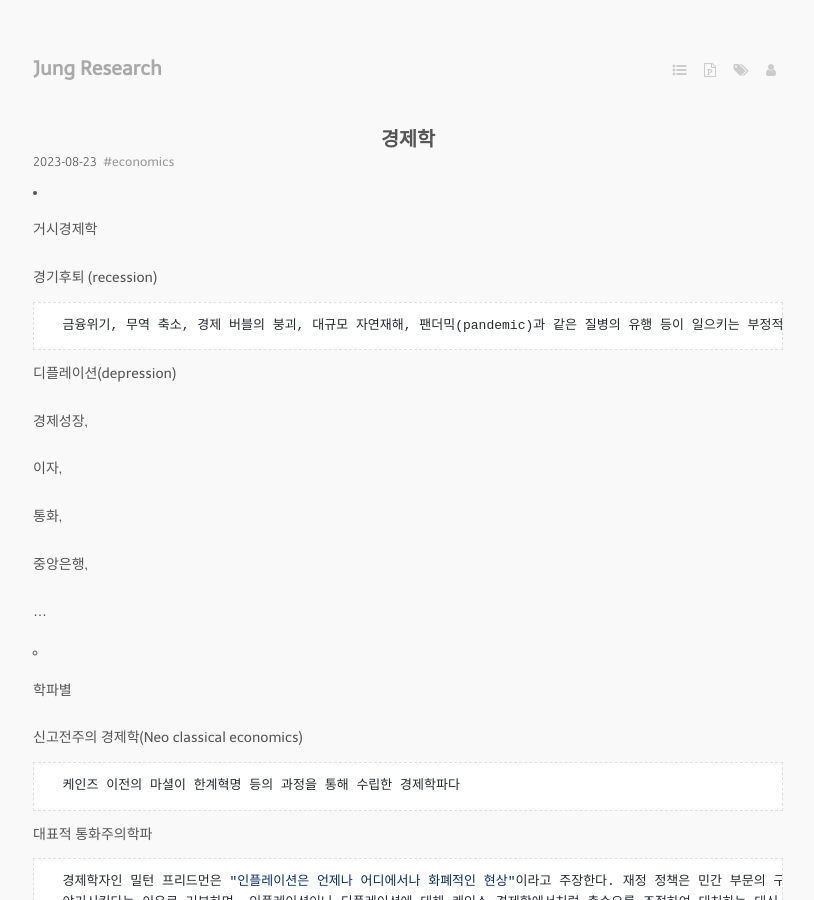
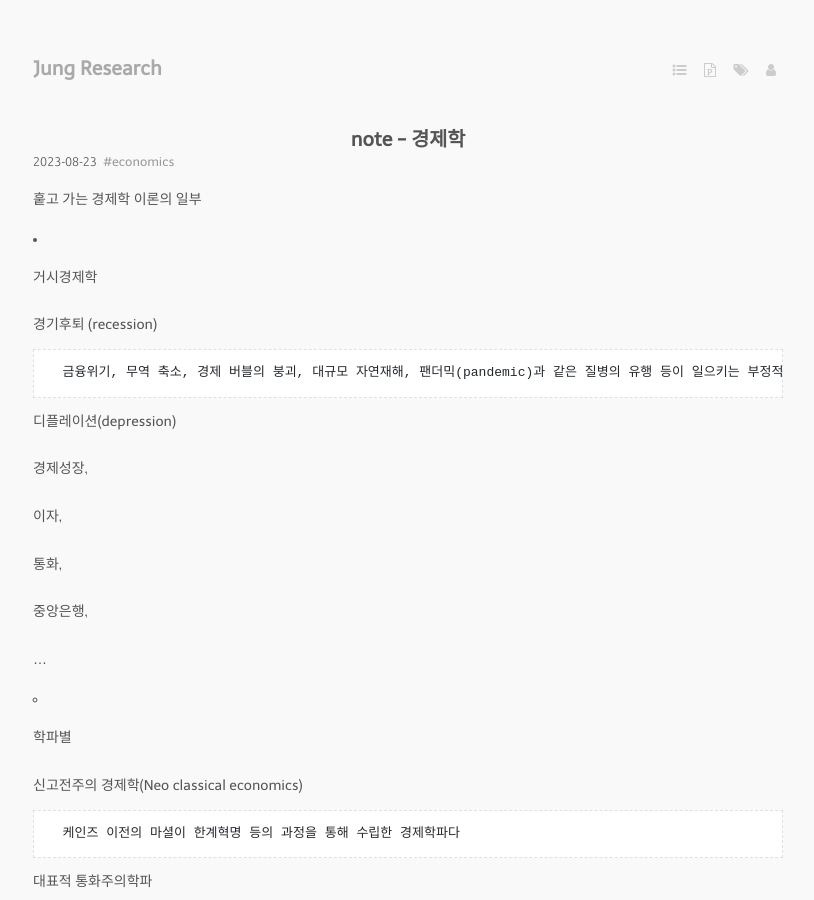
Before and after one commit to jung-research/github.io, a Jekyll site: the page built from _posts/2023-08-23-economics.md, in a window 1280 px wide and 900 px high. Shown: the whole window, without its empty margins (232-1046 px from the left). Built offline with Jekyll 4.4.1, drawn with Linux system fonts in a browser that asks for light colours; nearby versions of some CDN libraries; some web fonts are replaced.

Commit message:
mod economics

```diff
--- a/_posts/2023-08-23-economics.md
+++ b/_posts/2023-08-23-economics.md
@@ -1,9 +1,11 @@
 ---
-title: 경제학
+title: note - 경제학
 layout: post
 tags:
   - economics
 ---
+
+훝고 가는 경제학 이론의 일부
 
 * 거시경제학
 
```
